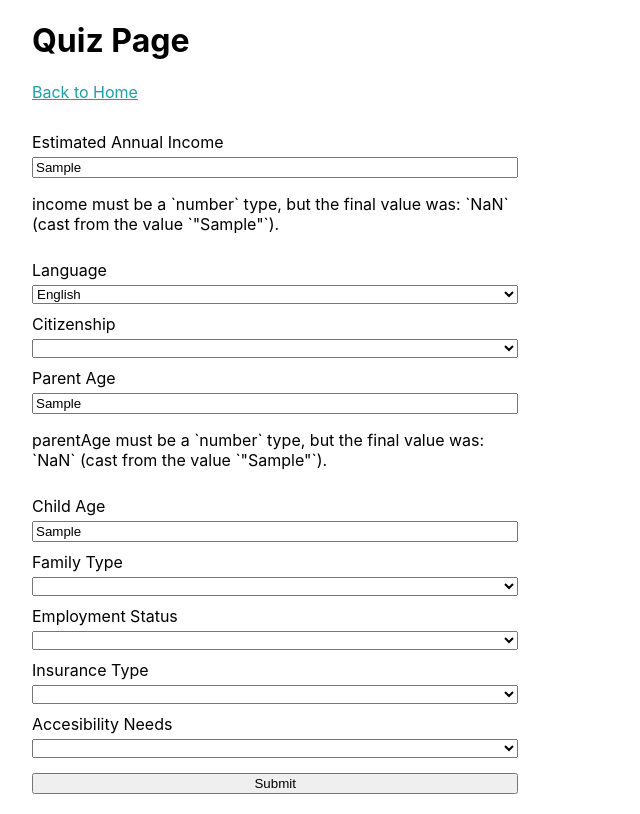
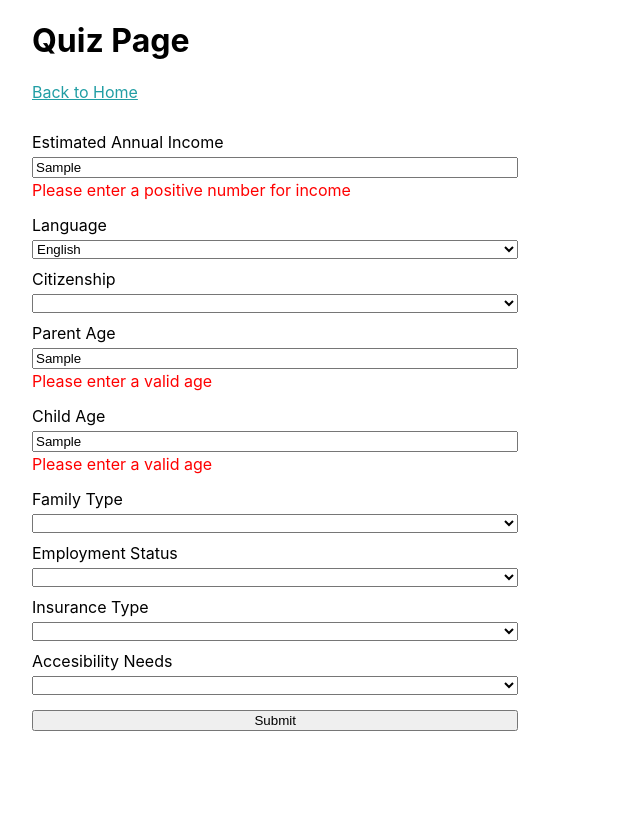
Before and after one commit to sandboxnu/happy-eastie, a Next.js app: page /quiz in a window 1280 px wide. Both pictures are taken after typing "Sample", "Sample", "Sample" into the empty fields and a click on the button "Submit". Shown: the whole page, without its empty margins (0-640 px from the left). Built offline with nearby package versions, Linux system fonts and the light colour scheme.

Commit message:
Finished quiz validation

```diff
--- a/pages/quiz/index.tsx
+++ b/pages/quiz/index.tsx
@@ -3,20 +3,34 @@ import Link from 'next/link'
 import styles from '../../styles/Home.module.css'
 import { Accessibility, Citizenship, EmploymentStatus, Family, Insurance, SurveyAnswers } from '../../models/types'
 import * as Yup from 'yup'
-import { Formik, Form, Field, ErrorMessage } from "formik";
+import { Formik, Form, Field, ErrorMessage, FormikHelpers } from "formik";
+
+const errorMessages = {
+  incomeError: 'Please enter a positive number for income',
+  ageError: 'Please enter a valid age'
+}
 
 
 const Quiz: NextPage = () => {
   const validationSchema = Yup.object({
-    income: Yup.number().positive(),
+    income: Yup.number()
+      .positive(errorMessages.incomeError)
+      .typeError(errorMessages.incomeError)
+      .required(),
     language: Yup.string(),
     citizenship: Yup.string(),
-    parentAge: Yup.number().positive().integer(),
-    childAge: Yup.number().positive().integer(),
+    parentAge: Yup.number()
+      .positive(errorMessages.ageError)
+      .integer(errorMessages.ageError)
+      .typeError(errorMessages.ageError),
+    childAge: Yup.number()
+    .positive(errorMessages.ageError)
+    .integer(errorMessages.ageError)
+    .typeError(errorMessages.ageError),
     family: Yup.string(),
     employmentStatus: Yup.number().min(1).max(10).required(),
-    insuranace: Yup.date().default(() => new Date()),
-    accessibility: Yup.boolean().default(false),
+    insuranace: Yup.string(),
+    accessibility: Yup.string(),
   });
 
   const initialValues = {
@@ -25,24 +39,17 @@ const Quiz: NextPage = () => {
     citizenship: "",
     parentAge: "",
     childAge: "",
-    family: new Date(),
-    employmentStatus: false,
+    family: "",
+    employmentStatus: "",
     insurance: "",
     accessibility: ""
   };
 
-  const onSubmit = (values:any) => {
+  const handleSubmit = (values:any) => {
     console.log(values)
-   // alert(JSON.stringify(values, null, 2));
   };
 
-  // const productOptions = products.map((product, key) => (
-  //   <option value={product} key={key}>
-  //     {product}
-  //   </option>
-  // ));
-
-  const renderError = (message: string) => <p className="help is-danger">{message}</p>;
+  const renderError = (message: string) => <p className={styles.errorMessage}>{message}</p>;
 
   return (
     <div className={styles.container}>
@@ -52,15 +59,16 @@ const Quiz: NextPage = () => {
       <Formik
       initialValues={initialValues}
       validationSchema={validationSchema}
-      onSubmit={ values =>
-        console.log(values)
-        // resetForm();
+      onSubmit={ values => {
+          handleSubmit(values)
+        }
       }>
 
-      {/* <form> */}
+      {/* form */}
+        <Form action='/results'>
           <span className={styles.form}>
           <label className={styles.label}>Estimated Annual Income</label>
-        <Field type="text" name="income" defaultValue="$"/>
+          <Field type="text" name="income"/>
           <ErrorMessage name="income" render={renderError} />
 
           <label className={styles.label}>Language</label>
@@ -73,9 +81,7 @@ const Quiz: NextPage = () => {
           <Field as='select' name="citizenship" id="citizenship">
             <option></option>
             {
-          Object.keys(Citizenship)
-                .filter((elt: any) => !isNaN(Number(Citizenship[elt])))
-                .map(element => <option key={element}>{element}</option>)
+            enumValues<Citizenship>(Citizenship)
             }
           </Field>
 
@@ -91,9 +97,7 @@ const Quiz: NextPage = () => {
           <Field as='select' name="family" id="family">
             <option></option>
             {
-          Object.keys(Family)
-                .filter((elt: any) => !isNaN(Number(Family[elt])))
-                .map(element => <option key={element}>{element}</option>)
+            enumValues<Family>(Family)
             }
           </Field>
 
@@ -101,9 +105,7 @@ const Quiz: NextPage = () => {
           <Field as='select' name="work" id="work">
             <option></option>
             {
-          Object.keys(EmploymentStatus)
-                .filter((elt: any) => !isNaN(Number(EmploymentStatus[elt])))
-                .map(element => <option key={element}>{element}</option>)
+            enumValues<EmploymentStatus>(EmploymentStatus)
             }
           </Field>
 
@@ -111,9 +113,7 @@ const Quiz: NextPage = () => {
           <Field as='select' name="insurance" id="insurance">
             <option></option>
             {
-          Object.keys(Insurance)
-                .filter((elt: any) => !isNaN(Number(Insurance[elt])))
-                .map(element => <option key={element}>{element}</option>)
+            enumValues<Insurance>(Insurance)
             }
           </Field>
 
@@ -121,15 +121,14 @@ const Quiz: NextPage = () => {
           <Field as='select' name="accessibility" id="accessibility">
             <option></option>
             {
-          Object.keys(Accessibility)
-                .filter((elt: any) => !isNaN(Number(Accessibility[elt])))
-                .map(element => <option key={element}>{element}</option>)
+            enumValues<Accessibility>(Accessibility)
             }
           </Field>
 
-        <button className={styles.submit} type="submit">Submit</button>
+          <button className={styles.submit} type="submit" onClick={handleSubmit}>Submit</button>
           </span>
-      {/* </form> */}
+        </Form>
+      {/* form */}
 
     </Formik>
     </div>
@@ -137,4 +136,10 @@ const Quiz: NextPage = () => {
   )
 }
 
+function enumValues<E>(value: any): any {
+  return Object.keys(value)
+                .filter((elt: any) => !isNaN(Number(value[elt])))
+                .map(element => <option key={element}>{element}</option>)
+}
+
 export default Quiz
--- a/styles/Home.module.css
+++ b/styles/Home.module.css
@@ -20,6 +20,13 @@
 .submit {
   margin-top: 15px;
 }
+
+.errorMessage {
+  color: red;
+  margin-top: 2px;
+  margin-bottom: 5px;
+}
+
 
 .main {
   min-height: 100vh;
```
Lines whose indentation alone changed are shown as unchanged.
